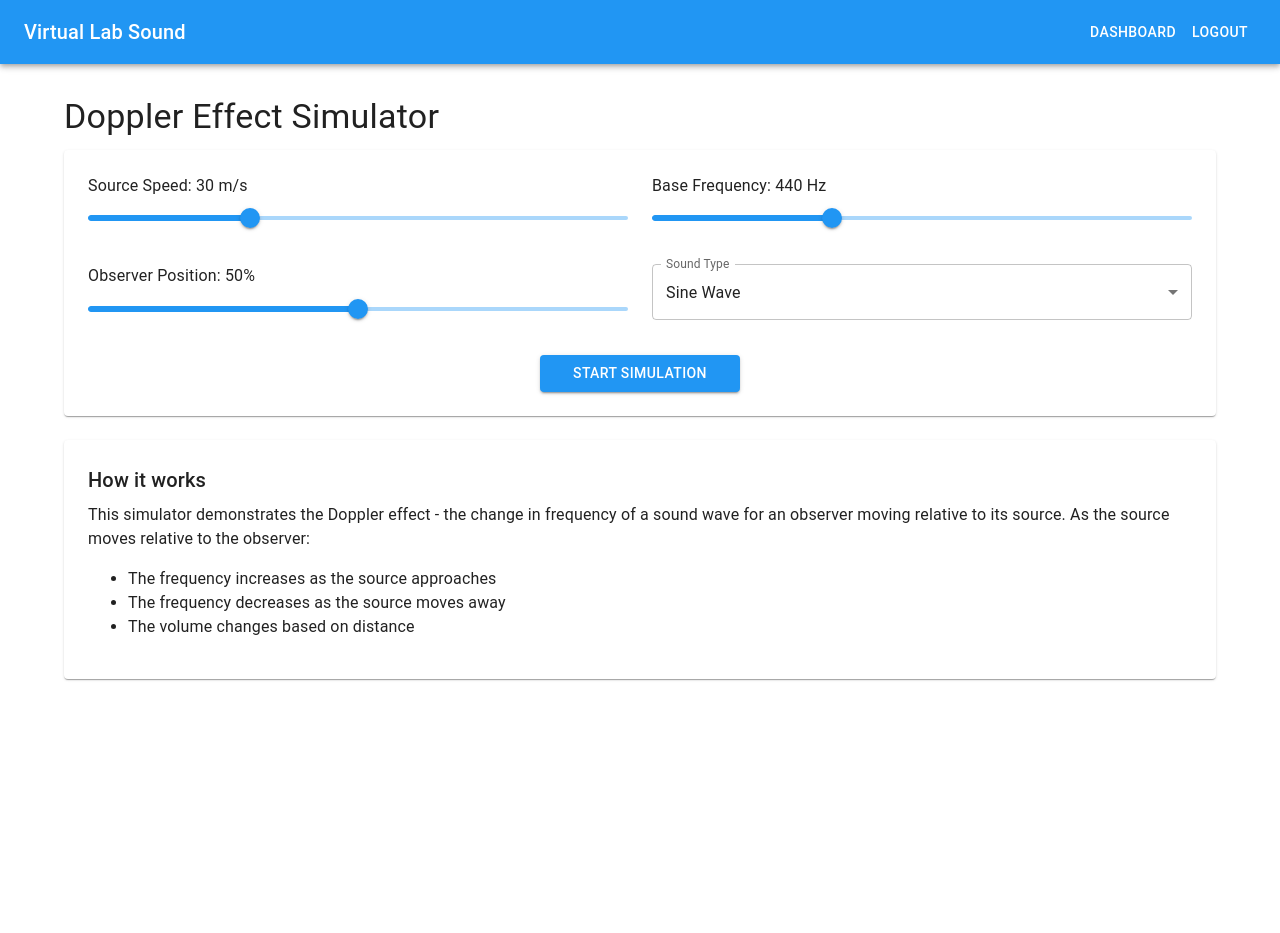
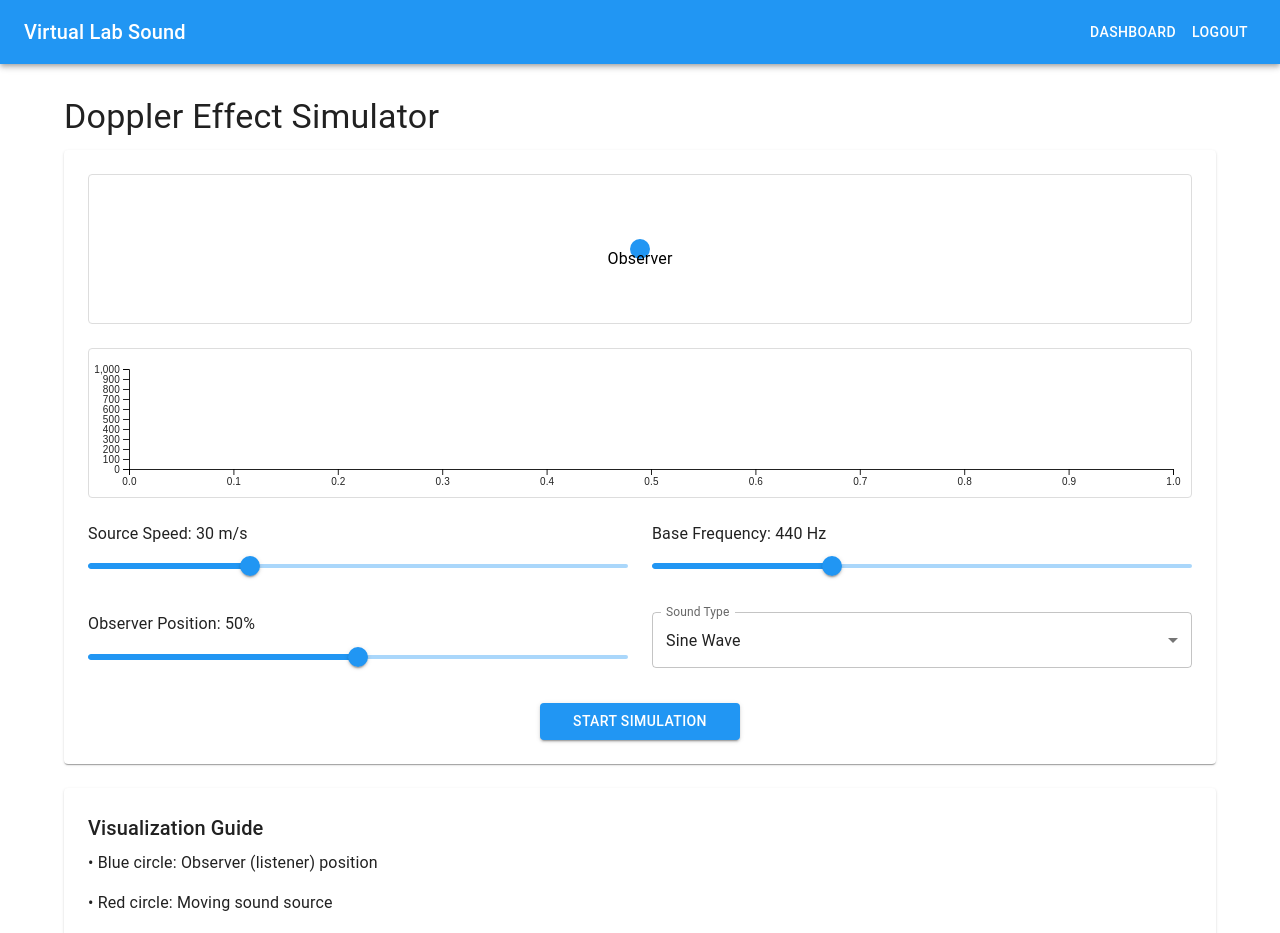
Before and after one commit to rafidhiyaulhaq/virtual-lab-sound, a React (Create React App) app: page /doppler-effect in a window 1280 px wide. Shown: the top 933 px of the page. Before the commit the page ends 800 px from the top, so only its background shows below. Built offline with nearby package versions, Linux system fonts and the light colour scheme.

Commit message:
menambah visualisasi untuk doppler

```diff
--- a/src/components/experiments/DopplerEffect.jsx
+++ b/src/components/experiments/DopplerEffect.jsx
@@ -13,32 +13,93 @@ import {
   MenuItem,
   Box
 } from '@mui/material';
+import * as d3 from 'd3';
 
 const DopplerEffect = () => {
   const [isPlaying, setIsPlaying] = useState(false);
-  const [sourceSpeed, setSourceSpeed] = useState(30); // m/s
-  const [frequency, setFrequency] = useState(440); // Hz
-  const [observerPosition, setObserverPosition] = useState(50); // %
+  const [sourceSpeed, setSourceSpeed] = useState(30);
+  const [frequency, setFrequency] = useState(440);
+  const [observerPosition, setObserverPosition] = useState(50);
   const [soundType, setSoundType] = useState('sine');
 
   const audioContextRef = useRef();
   const oscillatorRef = useRef();
   const animationFrameRef = useRef();
+  const svgRef = useRef();
+  const graphRef = useRef();
 
-  // Initialize Audio Context
+  // Initialize Audio Context and SVG
   useEffect(() => {
     audioContextRef.current = new (window.AudioContext || window.webkitAudioContext)();
+    setupVisualization();
     return () => {
       audioContextRef.current?.close();
     };
   }, []);
 
-  // Calculate Doppler shifted frequency
+  const setupVisualization = () => {
+    // Setup main visualization
+    const svg = d3.select(svgRef.current);
+    svg.selectAll("*").remove();
+
+    // Add observer
+    svg.append("circle")
+      .attr("class", "observer")
+      .attr("cx", `${observerPosition}%`)
+      .attr("cy", "50%")
+      .attr("r", 10)
+      .attr("fill", "#2196f3");
+
+    // Add label for observer
+    svg.append("text")
+      .attr("class", "observer-label")
+      .attr("x", `${observerPosition}%`)
+      .attr("y", "60%")
+      .attr("text-anchor", "middle")
+      .text("Observer");
+
+    // Setup frequency graph
+    const graphSvg = d3.select(graphRef.current);
+    graphSvg.selectAll("*").remove();
+
+    // Add axes
+    const margin = { top: 20, right: 20, bottom: 30, left: 40 };
+    const width = graphSvg.node().getBoundingClientRect().width - margin.left - margin.right;
+    const height = 150 - margin.top - margin.bottom;
+
+    const g = graphSvg.append("g")
+      .attr("transform", `translate(${margin.left},${margin.top})`);
+
+    // Add X axis
+    g.append("g")
+      .attr("transform", `translate(0,${height})`)
+      .call(d3.axisBottom(d3.scaleLinear().range([0, width])));
+
+    // Add Y axis
+    g.append("g")
+      .call(d3.axisLeft(d3.scaleLinear().domain([0, 1000]).range([height, 0])));
+
+    // Add line for frequency changes
+    g.append("path")
+      .attr("class", "frequency-line")
+      .attr("fill", "none")
+      .attr("stroke", "#f50057")
+      .attr("stroke-width", 2);
+  };
+
+  useEffect(() => {
+    if (!svgRef.current) return;
+    const svg = d3.select(svgRef.current);
+    svg.select(".observer")
+      .attr("cx", `${observerPosition}%`);
+    svg.select(".observer-label")
+      .attr("x", `${observerPosition}%`);
+  }, [observerPosition]);
+
   const calculateDopplerFrequency = (baseFreq, sourcePos) => {
-    const speedOfSound = 343; // m/s
+    const speedOfSound = 343;
     const observerPos = (observerPosition / 100) * window.innerWidth;
     const sourceVelocity = sourceSpeed * (sourcePos > observerPos ? -1 : 1);
-
     return baseFreq * ((speedOfSound) / (speedOfSound + sourceVelocity));
   };
 
@@ -56,16 +117,44 @@ const DopplerEffect = () => {
     oscillator.start();
 
     let sourcePos = 0;
+    const frequencyData = [];
+
     const animate = () => {
       sourcePos = (sourcePos + sourceSpeed/10) % window.innerWidth;
       const dopplerFreq = calculateDopplerFrequency(frequency, sourcePos);
       oscillator.frequency.setValueAtTime(dopplerFreq, audioContextRef.current.currentTime);
+
+      // Update source position visualization
+      const svg = d3.select(svgRef.current);
+      svg.selectAll(".source").remove();
+      svg.append("circle")
+        .attr("class", "source")
+        .attr("cx", `${(sourcePos/window.innerWidth) * 100}%`)
+        .attr("cy", "50%")
+        .attr("r", 8)
+        .attr("fill", "#f50057");
 
       // Update volume based on distance
       const observerPos = (observerPosition / 100) * window.innerWidth;
       const distance = Math.abs(sourcePos - observerPos);
       const volume = Math.max(0.1, 1 - (distance / window.innerWidth));
       gainNode.gain.setValueAtTime(volume * 0.1, audioContextRef.current.currentTime);
+
+      // Update frequency graph
+      frequencyData.push({ x: sourcePos, y: dopplerFreq });
+      if (frequencyData.length > 100) frequencyData.shift();
+
+      const graphSvg = d3.select(graphRef.current);
+      const width = graphSvg.node().getBoundingClientRect().width - 60;
+      const height = 150 - 50;
+
+      const line = d3.line()
+        .x(d => (d.x / window.innerWidth) * width)
+        .y(d => height - ((d.y / 1000) * height));
+
+      graphSvg.select(".frequency-line")
+        .datum(frequencyData)
+        .attr("d", line);
 
       animationFrameRef.current = requestAnimationFrame(animate);
     };
@@ -83,6 +172,14 @@ const DopplerEffect = () => {
       cancelAnimationFrame(animationFrameRef.current);
     }
     setIsPlaying(false);
+
+    // Clear source visualization
+    const svg = d3.select(svgRef.current);
+    svg.selectAll(".source").remove();
+
+    // Clear frequency graph
+    const graphSvg = d3.select(graphRef.current);
+    graphSvg.select(".frequency-line").datum([]).attr("d", "");
   };
 
   return (
@@ -92,6 +189,16 @@ const DopplerEffect = () => {
       </Typography>
 
       <Paper sx={{ p: 3, mb: 3 }}>
+        <Box sx={{ width: '100%', height: '150px', mb: 3 }}>
+          <svg ref={svgRef} width="100%" height="100%" style={{ border: '1px solid #ddd', borderRadius: '4px' }}>
+          </svg>
+        </Box>
+
+        <Box sx={{ width: '100%', height: '150px', mb: 3 }}>
+          <svg ref={graphRef} width="100%" height="100%" style={{ border: '1px solid #ddd', borderRadius: '4px' }}>
+          </svg>
+        </Box>
+
         <Grid container spacing={3}>
           <Grid item xs={12} md={6}>
             <Typography gutterBottom>
@@ -166,6 +273,18 @@ const DopplerEffect = () => {
 
       <Paper sx={{ p: 3 }}>
         <Typography variant="h6" gutterBottom>
+          Visualization Guide
+        </Typography>
+        <Typography variant="body1" paragraph>
+          • Blue circle: Observer (listener) position
+        </Typography>
+        <Typography variant="body1" paragraph>
+          • Red circle: Moving sound source
+        </Typography>
+        <Typography variant="body1" paragraph>
+          • Graph: Shows real-time frequency changes as source moves
+        </Typography>
+        <Typography variant="h6" gutterBottom sx={{ mt: 2 }}>
           How it works
         </Typography>
         <Typography variant="body1" paragraph>
@@ -173,9 +292,9 @@ const DopplerEffect = () => {
           for an observer moving relative to its source. As the source moves relative to the observer:
         </Typography>
         <ul>
-          <li>The frequency increases as the source approaches</li>
-          <li>The frequency decreases as the source moves away</li>
-          <li>The volume changes based on distance</li>
+          <li>The frequency increases as the source approaches (graph goes up)</li>
+          <li>The frequency decreases as the source moves away (graph goes down)</li>
+          <li>The volume changes based on distance between source and observer</li>
         </ul>
       </Paper>
     </Container>
```
